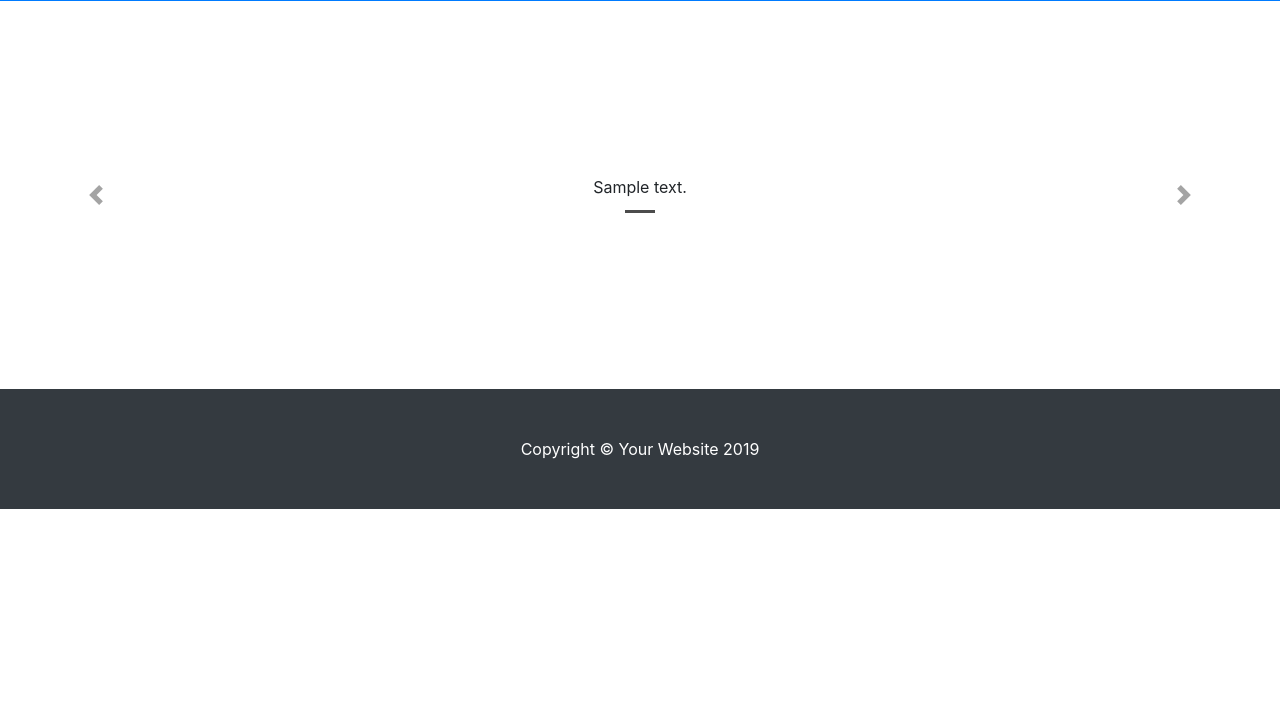
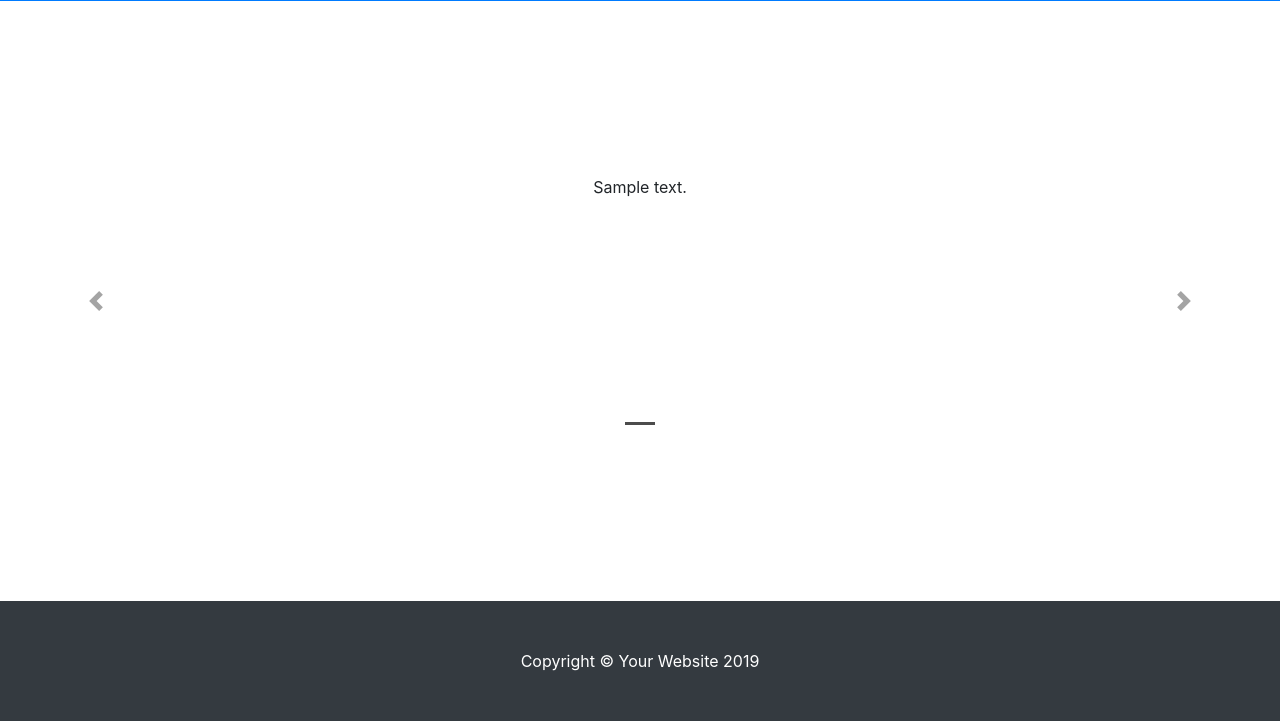
Before and after one commit to smolynets/presentation, a Django app: page / in a window 1280 px wide. Shown: the part 357-1078 px from the top of the page. Before the commit the page ends 866 px from the top, so only its background shows below. Run offline with Django 3.2, Linux system fonts and the light colour scheme; tables that the repository leaves empty hold one stand-in row (values such as "Sample post"); some libraries are stand-ins or nearby versions.

Commit message:
styles: fixed slider styles

```diff
--- a/main_app/static/css/main.css
+++ b/main_app/static/css/main.css
@@ -19,3 +19,7 @@ section {
 .carousel-control-prev, .carousel-control-next, .carousel-indicators {
 filter: invert(70%);
 }
+
+.slider-height {
+  height: 300px;
+}
--- a/main_app/templates/index.html
+++ b/main_app/templates/index.html
@@ -57,10 +57,8 @@
               {% for slide in slides %}
               <li data-target="#carouselContent" data-slide-to={{slide.id}} class="active"></li>
               {% endfor %}
-              <!-- <li data-target="#carouselContent" data-slide-to="0" class="active"></li>
-              <li data-target="#carouselContent" data-slide-to="1"></li> -->
             </ol>
-              <div class="carousel-inner col-lg-6 mx-auto" role="listbox">
+              <div class="carousel-inner col-lg-6 mx-auto slider-height" role="listbox">
                 {% for slide in slides %}
                   {% if forloop.first %}
                     <div class="carousel-item active text-center p-4">
```
